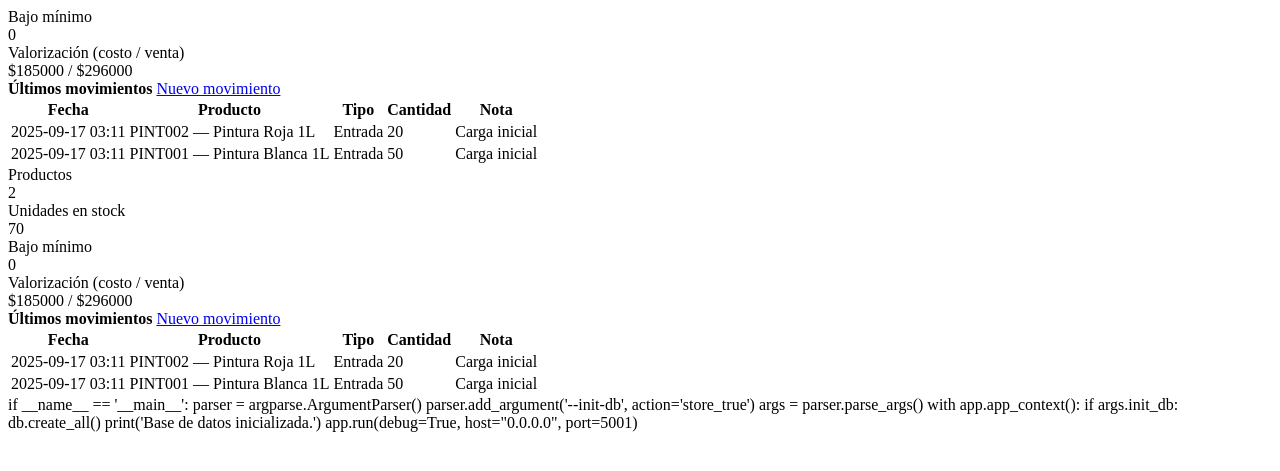
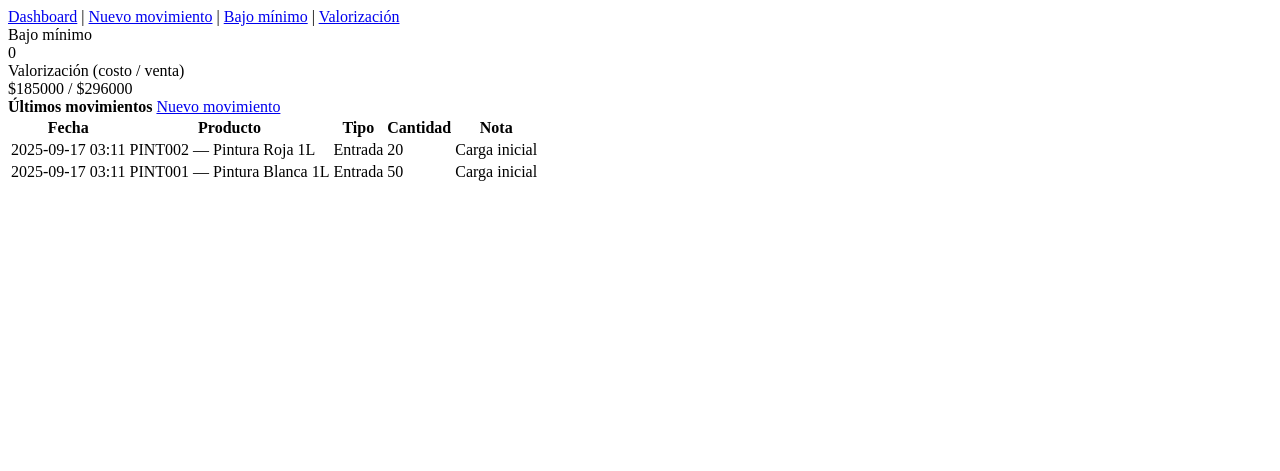
Before and after one commit to Angelo0487/Web_inventory_Pinturas_Araucania, a Flask app: page / in a window 1280 px wide. Shown: the top 471 px of the page. Run offline with Flask 3, Linux system fonts and the light colour scheme; data comes from the database, SQL or seed files in the repository.

Commit message:
modificaciones

```diff
--- a/app.py
+++ b/app.py
@@ -1,5 +1,5 @@
 import argparse
-from flask import Flask, render_template, redirect, url_for, flash, request
+from flask import Flask, render_template, redirect, url_for, flash
 from database import db, create_app
 from models import Product, Movement
 from forms import MovementForm
@@ -9,7 +9,6 @@ app = create_app()
 # ----------- RUTA PRINCIPAL -----------
 @app.route('/')
 def index():
-    # Calcula los valores requeridos
     valuation_cost = db.session.query(db.func.sum(Product.stock * Product.cost_price)).scalar() or 0
     valuation_sale = db.session.query(db.func.sum(Product.stock * Product.sale_price)).scalar() or 0
     low_stock = Product.query.filter(Product.stock <= Product.min_stock).count()
@@ -47,7 +46,7 @@ def movement_form():
 
         db.session.commit()
         flash('Movimiento registrado', 'success')
-        return redirect(url_for('movements_list'))
+        return redirect(url_for('index'))
 
     return render_template('movement_form.html', form=form)
 
@@ -59,7 +58,6 @@ def report_low_stock():
 
 @app.route('/reports/valuation')
 def report_valuation():
-    # Totales
     total_cost = db.session.query(db.func.sum(Product.stock * Product.cost_price)).scalar() or 0
     total_sale = db.session.query(db.func.sum(Product.stock * Product.sale_price)).scalar() or 0
     products = Product.query.order_by(Product.name.asc()).all()
--- a/templates/base.html
+++ b/templates/base.html
@@ -2,87 +2,20 @@
 <html lang="es">
 <head>
     <meta charset="utf-8">
-    <title>Inventario Pinturas Araucanía</title>
-    <meta name="viewport" content="width=device-width, initial-scale=1">
-    <!-- Aquí puedes agregar tus enlaces a CSS y JS -->
+    <meta name="viewport" content="width=device-width, initial-scale=1.0">
+    <title>{% block title %}Inventario Pinturas Araucanía{% endblock %}</title>
+    <link rel="stylesheet" href="{{ url_for('static', filename='custom.css') }}">
 </head>
 <body>
-    <div class="container mt-4">
-        <div class="row">
-            <div class="col-md-3">
-                <div class="card shadow-sm">
-                    <div class="card-body">
-                        <div class="text-muted">Bajo mínimo</div>
-                        <div class="h3">{{ low_stock }}</div>
-                    </div>
-                </div>
-            </div>
-            <div class="col-md-3">
-                <div class="card shadow-sm">
-                    <div class="card-body">
-                        <div class="text-muted">Valorización (costo / venta)</div>
-                        <div class="h5">
-                            ${{ '%.0f'|format(valuation_cost) }} / ${{ '%.0f'|format(valuation_sale) }}
-                        </div>
-                    </div>
-                </div>
-            </div>
-        </div>
+    <nav>
+        <a href="{{ url_for('index') }}">Dashboard</a> |
+        <a href="{{ url_for('movement_form') }}">Nuevo movimiento</a> |
+        <a href="{{ url_for('report_low_stock') }}">Bajo mínimo</a> |
+        <a href="{{ url_for('report_valuation') }}">Valorización</a>
+    </nav>
 
-        <div class="mt-4 card shadow-sm">
-            <div class="card-header d-flex justify-content-between align-items-center">
-                <strong>Últimos movimientos</strong>
-                <a href="{{ url_for('movement_form') }}" class="btn btn-sm btn-primary">Nuevo movimiento</a>
-            </div>
-            <div class="card-body p-0">
-                <table class="table mb-0">
-                    <thead>
-                        <tr>
-                            <th>Fecha</th>
-                            <th>Producto</th>
-                            <th>Tipo</th>
-                            <th class="text-end">Cantidad</th>
-                            <th>Nota</th>
-                        </tr>
-                    </thead>
-                    <tbody>
-                        {% for m in last_movs %}
-                        <tr>
-                            <td>{{ m.created_at.strftime('%Y-%m-%d %H:%M') }}</td>
-                            <td>{{ m.product.sku }} — {{ m.product.name }}</td>
-                            <td>
-                                {% if m.kind == 'IN' %}
-                                <span class="badge text-bg-success">Entrada</span>
-                                {% else %}
-                                <span class="badge text-bg-danger">Salida</span>
-                                {% endif %}
-                            </td>
-                            <td class="text-end">{{ m.quantity }}</td>
-                            <td>{{ m.note }}</td>
-                        </tr>
-                        {% else %}
-                        <tr>
-                            <td colspan="5" class="text-center text-muted">Sin movimientos</td>
-                        </tr>
-                        {% endfor %}
-                    </tbody>
-                </table>
-            </div>
-        </div>
-
-        {% block content %}
-        {% endblock %}
-    </div>
+    <main class="container mt-4">
+        {% block content %}{% endblock %}
+    </main>
 </body>
 </html>
-if __name__ == '__main__':
-    parser = argparse.ArgumentParser()
-    parser.add_argument('--init-db', action='store_true')
-    args = parser.parse_args()
-
-    with app.app_context():
-        if args.init_db:
-            db.create_all()
-            print('Base de datos inicializada.')
-
-    app.run(debug=True, host="0.0.0.0", port=5001)
--- a/templates/dashboard.html
+++ b/templates/dashboard.html
@@ -1,22 +1,8 @@
-{% extends 'base.html' %}
+{% extends "base.html" %}
+{% block title %}Dashboard{% endblock %}
+
 {% block content %}
-<div class="row g-3">
-    <div class="col-md-3">
-        <div class="card shadow-sm">
-            <div class="card-body">
-                <div class="text-muted">Productos</div>
-                <div class="h3">{{ total_products }}</div>
-            </div>
-        </div>
-    </div>
-    <div class="col-md-3">
-        <div class="card shadow-sm">
-            <div class="card-body">
-                <div class="text-muted">Unidades en stock</div>
-                <div class="h3">{{ total_stock }}</div>
-            </div>
-        </div>
-    </div>
+<div class="row">
     <div class="col-md-3">
         <div class="card shadow-sm">
             <div class="card-body">
@@ -29,7 +15,9 @@
         <div class="card shadow-sm">
             <div class="card-body">
                 <div class="text-muted">Valorización (costo / venta)</div>
-                <div class="h5">${{ '%.0f'|format(valuation_cost) }} / ${{ '%.0f'|format(valuation_sale) }}</div>
+                <div class="h5">
+                    ${{ '%.0f'|format(valuation_cost) }} / ${{ '%.0f'|format(valuation_sale) }}
+                </div>
             </div>
         </div>
     </div>
```
